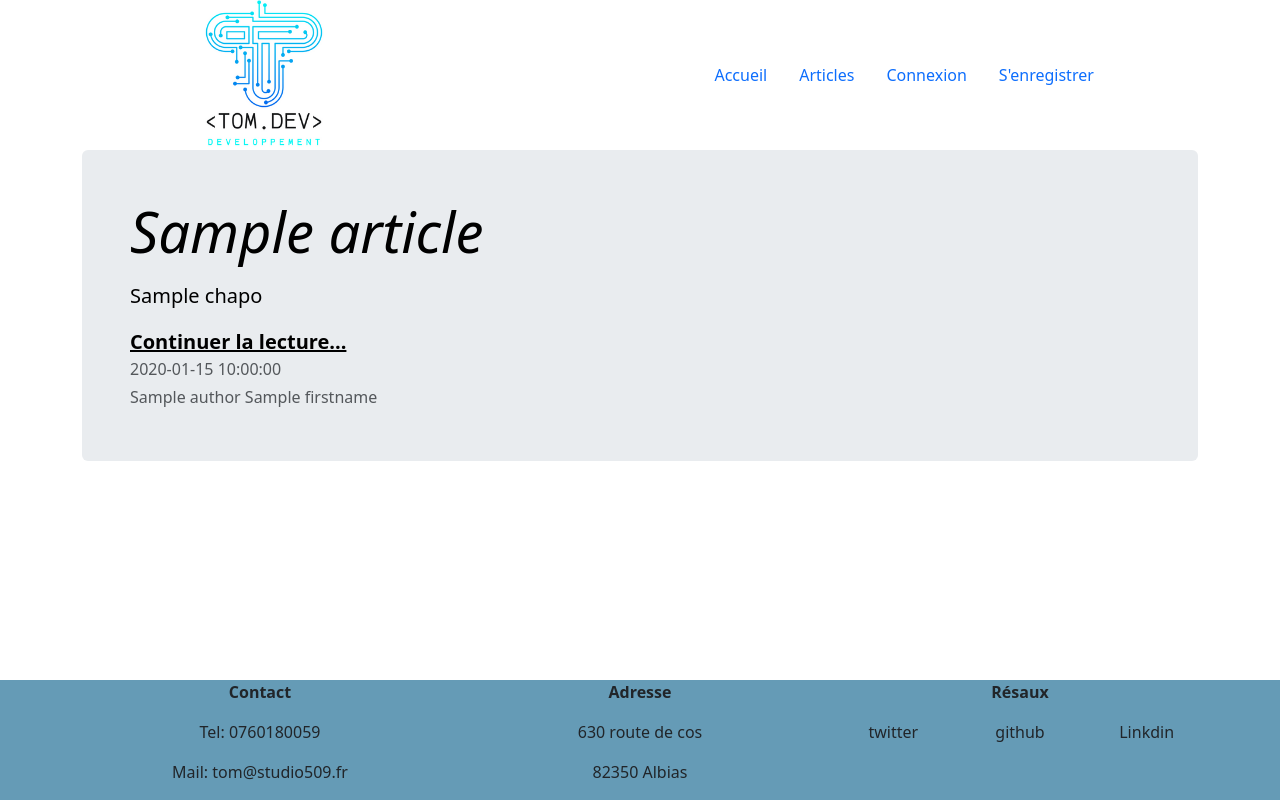
After one commit to Studio509-tom/OpenclassroomProject-Blog, a PHP site: template templates/articles.html.twig in a window 1280 px wide. The commit adds this page. Run offline with PHP 8.4, Linux system fonts and the light colour scheme; the template is opened without the code that fills it: most values are stand-ins (such as "Sample title", 1, 10 or a date in 2020); some libraries are stand-ins or nearby versions.

Commit message:
issue #1 template

```diff
--- /dev/null
+++ b/templates/articles.html.twig
@@ -0,0 +1,92 @@
+{% extends "layout.html.twig" %}
+
+{% block content %}
+	<div class="articles">
+
+
+		<main class="container">
+			{% for key, article in articles %}
+				{% if loop.index0 == 0 %}
+
+					<div class="p-4 p-md-5 mb-4 rounded text-body-emphasis bg-body-secondary">
+						<div class="col-lg-6 px-0">
+							<h1 class="display-4 fst-italic">
+								<font style="vertical-align: inherit;">
+									<font style="vertical-align: inherit;">{{article.title}}</font>
+								</font>
+							</h1>
+							<p class="lead my-3">
+								<font style="vertical-align: inherit;">
+									<font style="vertical-align: inherit;">{{article.chapo}}</font>
+								</font>
+							</p>
+							<p class="lead mb-0">
+								<a href="index?action=article&id={{article.id}}" class="text-body-emphasis fw-bold">
+									<font style="vertical-align: inherit;">
+										<font style="vertical-align: inherit;">Continuer la lecture...</font>
+									</font>
+								</a>
+							</p>
+							<div class="mb-1 text-body-secondary">
+								<font style="vertical-align: inherit;">
+									<font style="vertical-align: inherit;">{{article.date}}</font>
+								</font>
+							</div>
+							<div class="mb-1 text-body-secondary">
+								<font style="vertical-align: inherit;">
+									<font style="vertical-align: inherit;">{{article.author.name}}
+										{{article.author.firstname}}</font>
+								</font>
+							</div>
+						</div>
+					</div>
+					<div class="row mb-2">
+
+					{% else %}
+						<div class="col-md-6">
+							<div class="row g-0 border rounded overflow-hidden flex-md-row mb-4 shadow-sm h-md-250 position-relative">
+								<div class="col p-4 d-flex flex-column position-static">
+									<h3 class="mb-0">
+										<font style="vertical-align: inherit;">
+											<font style="vertical-align: inherit;">{{article.title}}</font>
+										</font>
+									</h3>
+									<div class="mb-1 text-body-secondary">
+										<font style="vertical-align: inherit;">
+											<font style="vertical-align: inherit;">{{article.date}}</font>
+										</font>
+									</div>
+									<div class="mb-1 text-body-secondary">
+										<font style="vertical-align: inherit;">
+											<font style="vertical-align: inherit;">{{article.author.name}}
+												{{article.author.firstname}}</font>
+										</font>
+									</div>
+									<p class="card-text mb-auto">
+										<font style="vertical-align: inherit;">
+											<font style="vertical-align: inherit;">{{article.chapo}}</font>
+										</font>
+									</p>
+									<a href="#" class="icon-link gap-1 icon-link-hover stretched-link">
+										<font style="vertical-align: inherit;">
+											<font style="vertical-align: inherit;">
+												continuer la lecture
+											</font>
+										</font>
+										<svg class="bi">
+											<use xlink:href="#chevron-right"></use>
+										</svg>
+									</a>
+								</div>
+							</div>
+						</div>
+
+
+					{% endif %}
+
+				{% endfor %}
+			</div>
+
+		</main>
+	</div>
+{% endblock %}
--- a/templates/layout.html.twig
+++ b/templates/layout.html.twig
@@ -17,12 +17,14 @@
 						<a class="nav-link active" href="index.php">Accueil</a>
 					</li>
 					<li class="nav-item">
-						<a class="nav-link" href="#">Link</a>
+						<a class="nav-link" href="index.php?action=articles">Articles</a>
 					</li>
 					{% if connect %}
+						<li class="nav-item">
+							<a class="nav-link" href="index.php?action=createArticle">Ajouter un Article</a>
+						</li>
 						<p class="name">Bonjour
 							{{user.firstname}}</p>
-						<p class="name">{{user.email}}</p>
 						<a href="index.php?action=disconnect">Déconnexion</a>
 					{% else %}
 
```
Also changed, not shown: templates/article.html.twig (added, +17 -0 lines), templates/create-article.html.twig (added, +36 -0 lines).
